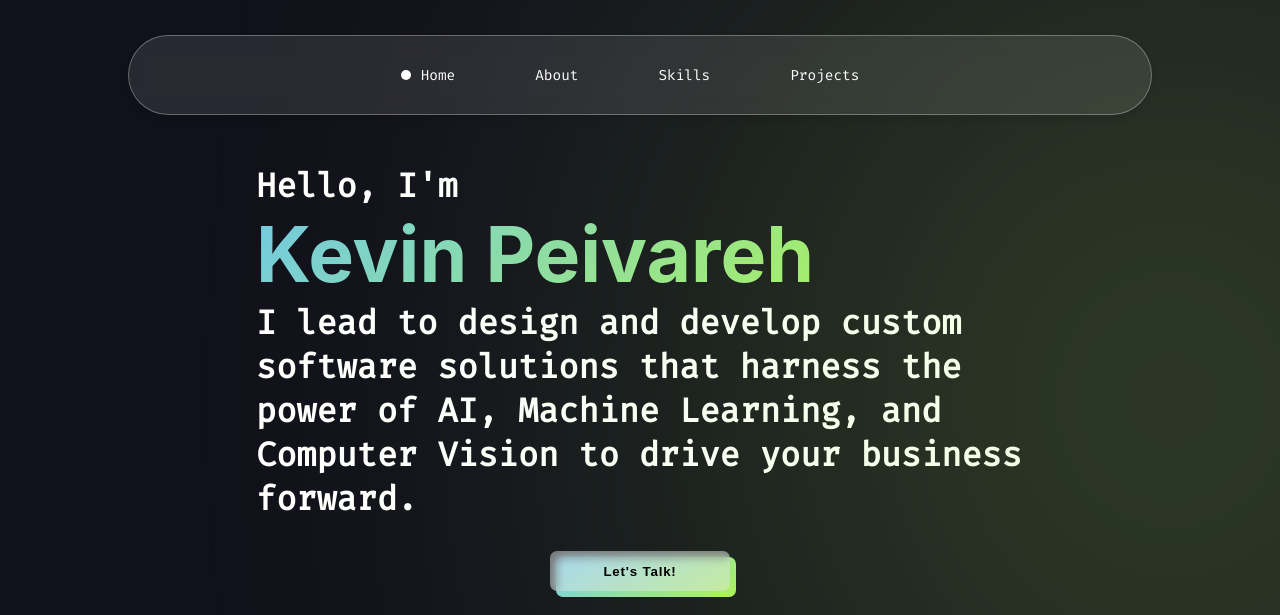
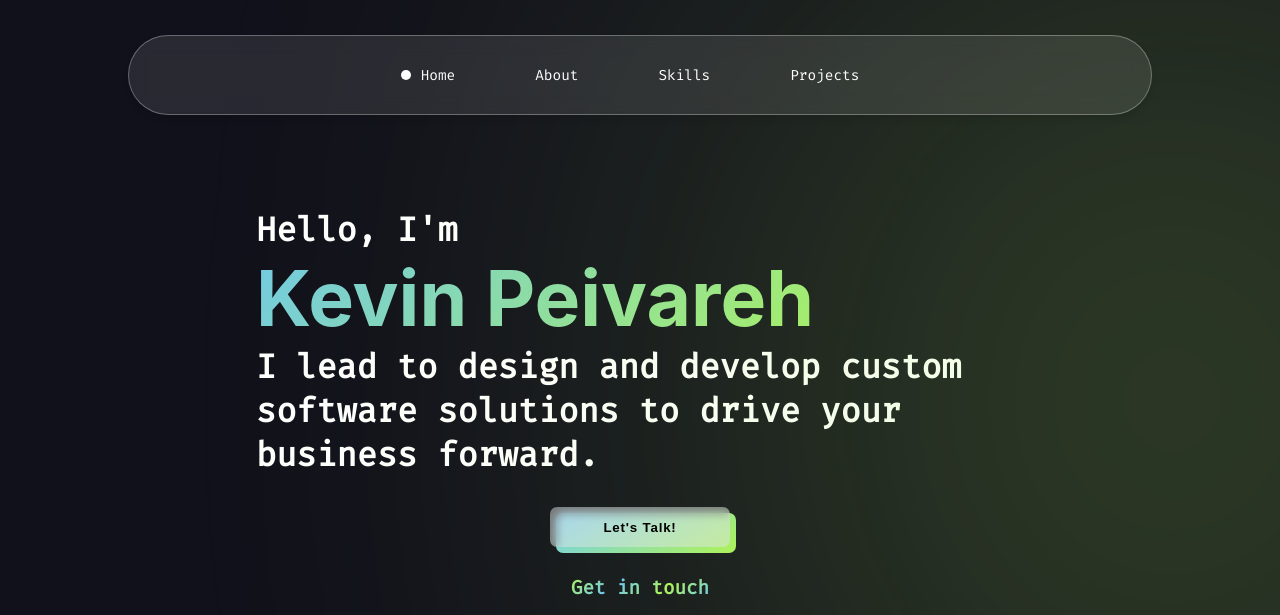
Before and after one commit to Birkenpapier/birkenpapier.github.io, a plain HTML site: page index.html in a window 1280 px wide. Shown: the top 615 px of the page. Drawn offline with nearby package versions, Linux system fonts and the light colour scheme; a web font is replaced by a local one.

Commit message:
text too long

```diff
--- a/index.html
+++ b/index.html
@@ -124,7 +124,7 @@
 
         <article id="hello-friend" data-aos="fade-up" data-aos-delay="400">
           <div>
-            <p>I lead to design and develop custom software solutions that harness the power of AI, Machine Learning, and Computer Vision to drive your business forward.</p>
+            <p>I lead to design and develop custom software solutions to drive your business forward.</p>
           </div>
         </article>
 
```
